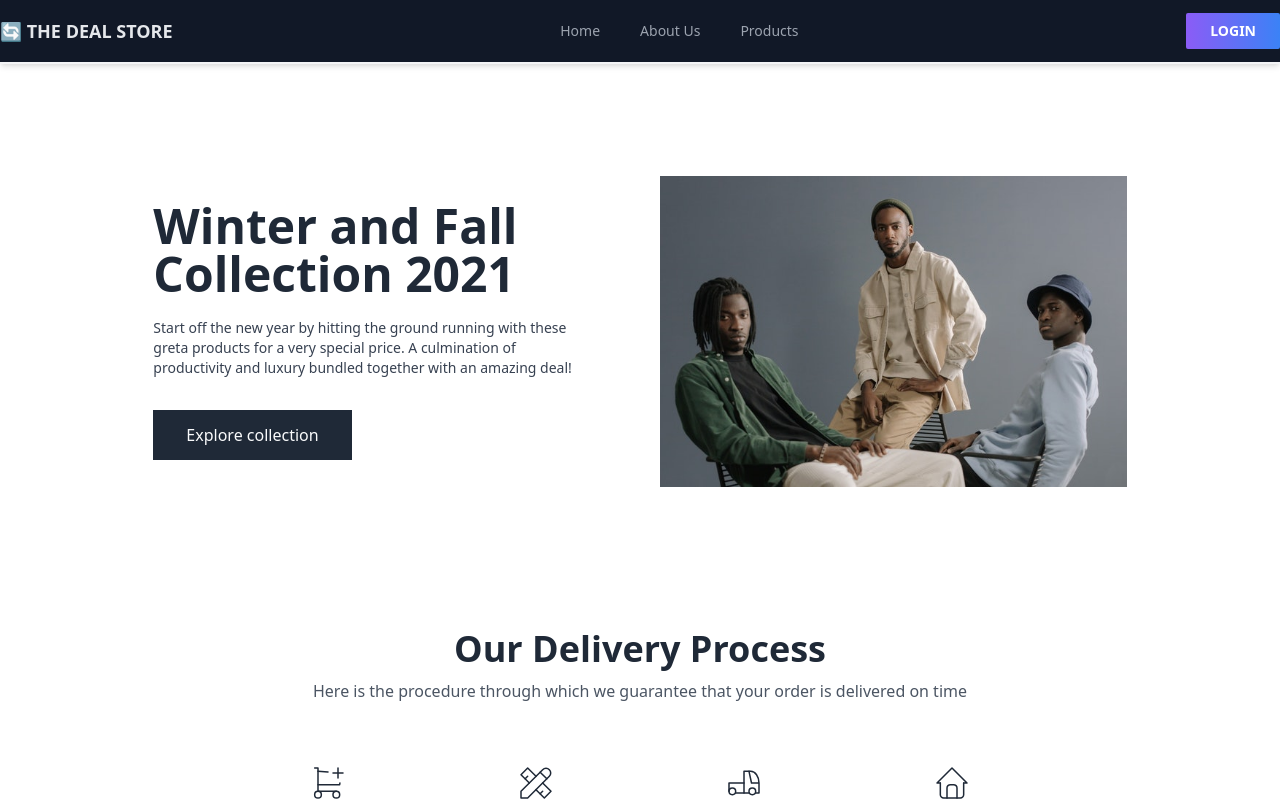
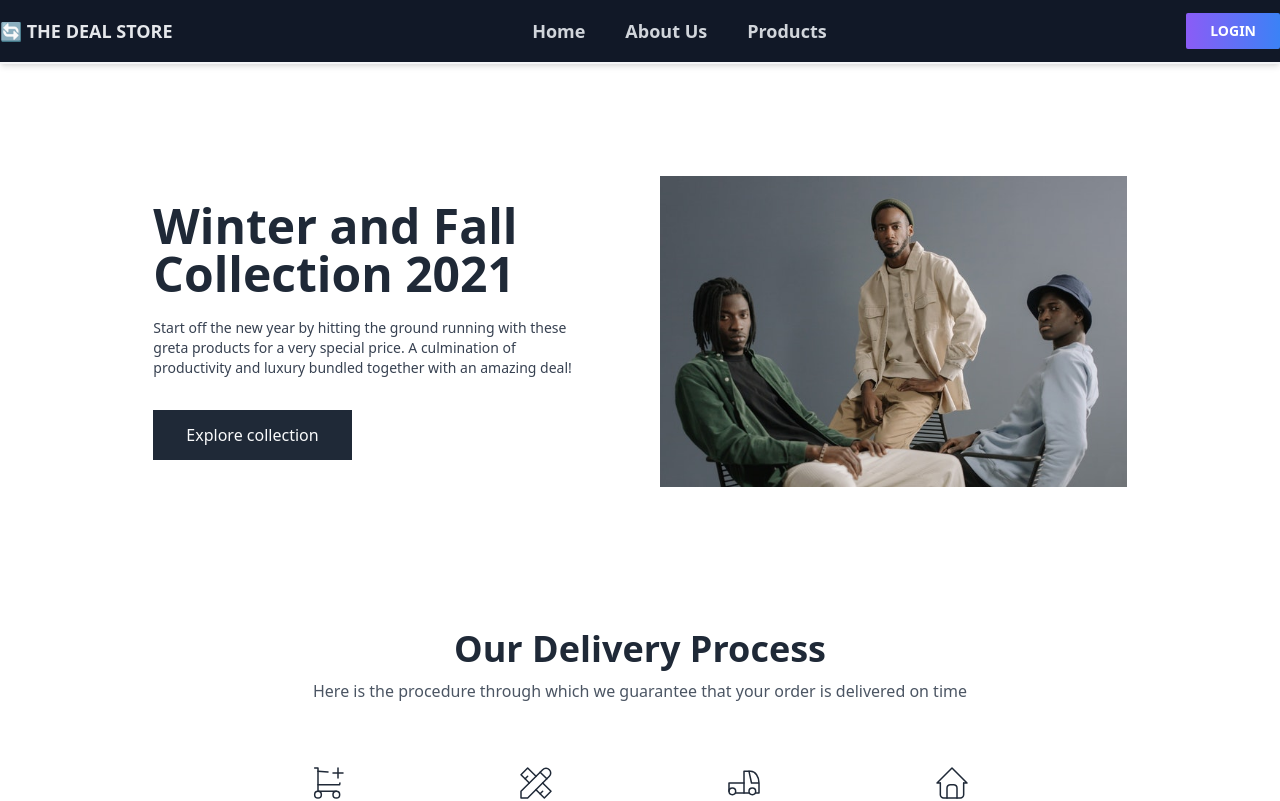
Before and after one commit to david-forer/react-tailwind, a React (Vite) app: page / in a window 1280 px wide. Shown: the top 801 px of the page. Built offline with nearby package versions, Linux system fonts and the light colour scheme; no server answers.

Commit message:
increased nav size and button link added

```diff
--- a/src/components/Hero.jsx
+++ b/src/components/Hero.jsx
@@ -1,4 +1,5 @@
 import React from "react";
+import { Link } from "react-router-dom";
 
 const Hero = () => {
     return (
@@ -12,7 +13,8 @@ const Hero = () => {
                         </h1>
                         <p className="text-sm leading-5 mt-5 text-gray-700 md:w-8/12 lg:w-11/12 lg:text-left text-center dark:text-gray-300">Start off the new year by hitting the ground running with these greta products for a very special price. A culmination of productivity and luxury bundled together with an amazing deal!</p>
                         <div className="mt-8 w-full flex justify-center lg:justify-start lg:w-auto">
-                            <button className="dark:bg-white dark:hover:bg-gray-300 dark:text-gray-800 md:w-auto w-full px-8 py-4 focus:outline-none border border-gray-800 hover:bg-gray-700 bg-gray-800 text-base focus:ring-2 focus:ring-offset-2 focus:ring-gray-700 leading-none text-gray-50">Explore collection</button>
+                        <Link to={`/products`}>
+                            <button className="dark:bg-white dark:hover:bg-gray-300 dark:text-gray-800 md:w-auto w-full px-8 py-4 focus:outline-none border border-gray-800 hover:bg-gray-700 bg-gray-800 text-base focus:ring-2 focus:ring-offset-2 focus:ring-gray-700 leading-none text-gray-50">Explore collection</button></Link>
                         </div>
                     </div>
                     <div className="lg:w-5/12 lg:ml-10 h-full w-full">
--- a/src/components/Navbar.jsx
+++ b/src/components/Navbar.jsx
@@ -25,11 +25,11 @@ function Navbar() {
           🔄 The Deal Store
         </h1>
         <div>
-          <ul className="flex items-center space-x-10 text-sm">
-            <li><Link to="/" className="text-gray-400 hover:text-gray-100">Home</Link></li>
-            <li><Link to="/about" className="text-gray-400 hover:text-gray-100">About Us</Link></li>
-            {/* <li><Link to="/docs" className="text-gray-400 hover:text-gray-100">Docs</Link></li> */}
-            <li><Link to="/products" className="text-gray-400 hover:text-gray-100">Products</Link></li>
+          <ul className="flex items-center space-x-10 text-lg">
+            <li><Link to="/" className="text-gray-300 font-semibold hover:text-white">Home</Link></li>
+            <li><Link to="/about" className="text-gray-300 font-semibold hover:text-white">About Us</Link></li>
+            {/* <li><Link to="/docs" className="text-gray-300 font-semibold hover:text-white">Docs</Link></li> */}
+            <li><Link to="/products" className="text-gray-300 font-semibold hover:text-white">Products</Link></li>
           </ul>
         </div>
         <div>
```
